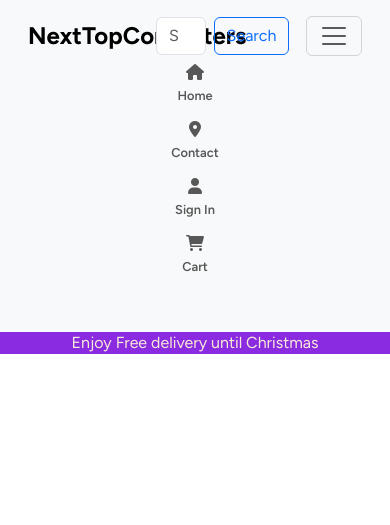
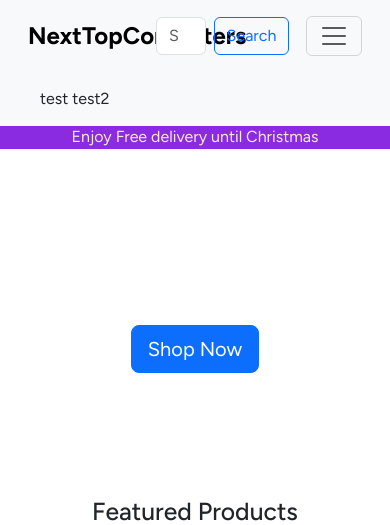
Before and after one commit to Bonzay993/NextTopComputers, a Flask app: page / in a window 390 px wide, after a click that opens the changed part. Shown: the top 525 px of the page. Run offline with Flask 3, Linux system fonts and the light colour scheme; some libraries are stand-ins or nearby versions.

Commit message:
Now the toggler button displays correctly the content inside when pressing the toggler button

```diff
--- a/static/style.css
+++ b/static/style.css
@@ -57,6 +57,16 @@ main{
 
 }
 
+.navbar-toggler{
+    display:none;
+}
+
+.navbar-toggler-links{
+    display:none;
+}
+
+
+
 .right-link{
     display:flex;
     flex-direction: column;
@@ -76,8 +86,9 @@ main{
     gap: 1rem;
     flex-wrap: wrap;
     font-size: 80%;
-   padding-left:0;
+    padding-left:0;
     font-weight:550;
+    flex-basis: 1;
 }
 
 .category-container {
@@ -294,7 +305,17 @@ main{
         display:none;
     }
 
+    .navbar-right-items{
+        display: none;
+    }
 
+    .navbar-toggler{
+        display:block;
+    }
+
+    .navbar-toggler-links{
+        display:block;
+    }
 }
 
 @media (max-width: 768px) {
--- a/templates/base.html
+++ b/templates/base.html
@@ -35,11 +35,7 @@
         <span class="navbar-toggler-icon"></span>
       </button>
 
-      <!-- Navbar Links -->
-      <div class="collapse navbar-collapse" id="navbarNav">
-
-        <!-- Right-Side Links -->
-        <div class="navbar-nav ms-auto">
+      <div class="navbar-nav navbar-right-items ms-auto">
         <a class="nav-link right-link" href="{{ url_for('get_base') }}">
             <i class="fa-solid fa-house"></i>
             <span>Home</span>
@@ -57,7 +53,8 @@
             <span>Cart</span>
         </a>
       </div>
-      </div>
+
+
       <!-- Categories Section Under ShopName, Left-Aligned -->
       <div class="bg-light category-container d-flex col-4 ">
         <div class="container  category-links ">
@@ -66,6 +63,14 @@
           <a class="nav-link" href="#">Components</a>
           <a class="nav-link" href="#">Top Deals</a>
         </div>
+      </div>
+      <!-- Navbar Links -->
+      <div class="collapse navbar-collapse" id="navbarNav">
+        <div class="container navbar-toggler-links">
+          <a>test</a>
+          <a>test2</a>
+        </div>
+
       </div>
     </div>
   </nav>
```
Lines whose indentation alone changed are shown as unchanged.
